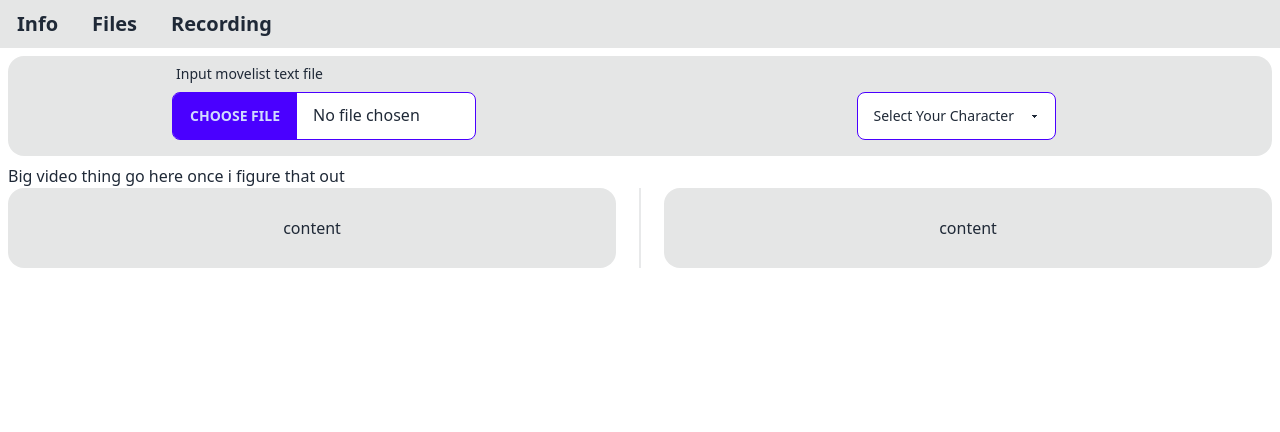
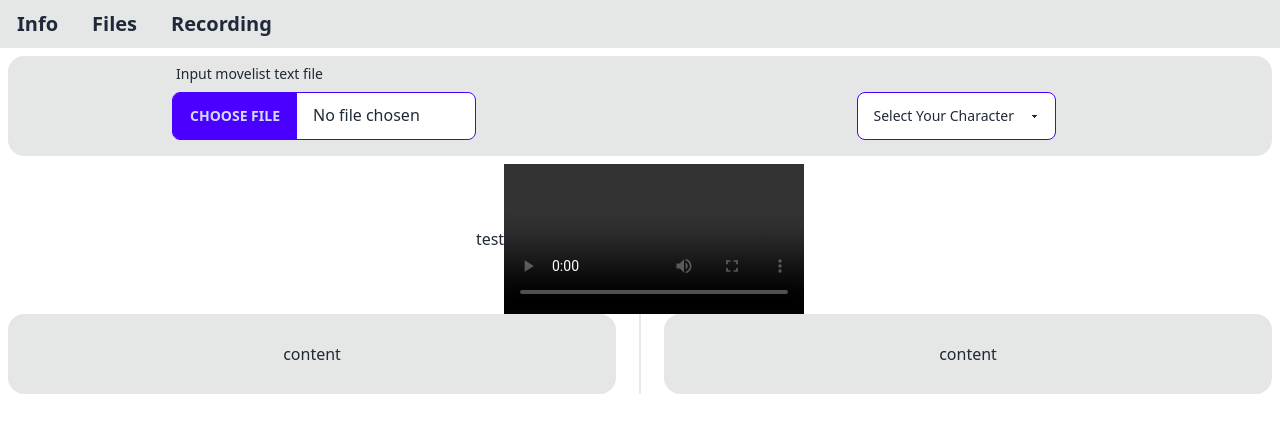
Before and after one commit to jones-erin-650/Movelist-Recorder, a React (Vite) app in the folder electron-vite/: page /recording in a window 1280 px wide. Shown: the top 432 px of the page. Built offline with nearby package versions, Linux system fonts and the light colour scheme.

Commit message:
began working on screen capture function/component

```diff
--- a/electron-vite/src/View/Components/Recording/Stream.tsx
+++ b/electron-vite/src/View/Components/Recording/Stream.tsx
@@ -1,7 +1,41 @@
-import { useState, useRef } from "react"
+//i don't think this will work because electron doesn't allow getDisplayMedia. might have to fix the require() thing and use desktopCapturer
+
+const startRecording = () => {
+  console.log("recording");
+  navigator.mediaDevices.getDisplayMedia({
+    audio: true,
+    video: {
+      height: 700,
+      width: 1200
+    }
+  })
+  .then((stream) => {
+    const recorder = new MediaRecorder(stream);
+    recorder.start();
+    const buffer = [];
+    recorder.addEventListener('dataavailable', (event) => {
+      // @ts-ignore
+      buffer.push(event.data)
+    })
+    recorder.addEventListener('stop', () => {
+      const blob = new Blob(buffer, {
+        type: 'video/mp4'
+      })
+
+      const video = document.getElementById('stream');
+      // @ts-ignore
+      video.href = URL.createObjectURL(blob);
+    })
+  })
+}
 
 const Stream = () => {
-  return <div></div>
+  return (
+    <div className="flex justify-center">
+      <button onClick={startRecording}>test</button>
+      <video id="stream" controls className=""></video>
+    </div>
+    )
 }
 
 export default Stream
--- a/electron-vite/src/View/Pages/Recording.tsx
+++ b/electron-vite/src/View/Pages/Recording.tsx
@@ -8,7 +8,7 @@ const Recording = () => {
       <Stream
 
       />
-      <div>Big video thing go here once i figure that out</div>
+      <div></div>
       <div className="flex w-full">
         <div className="card bg-base-300 rounded-box grid h-20 flex-grow place-items-center">content</div>
         <div className="divider divider-horizontal"></div>
```
